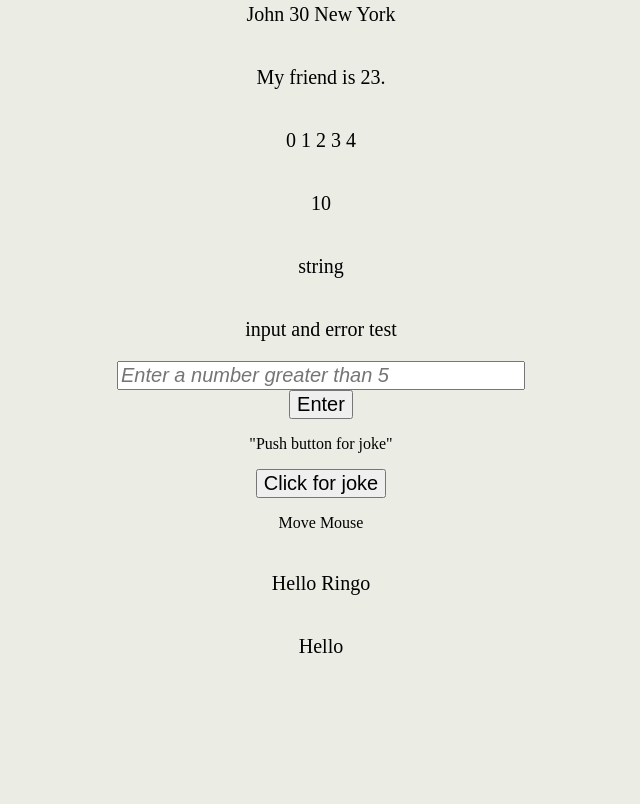
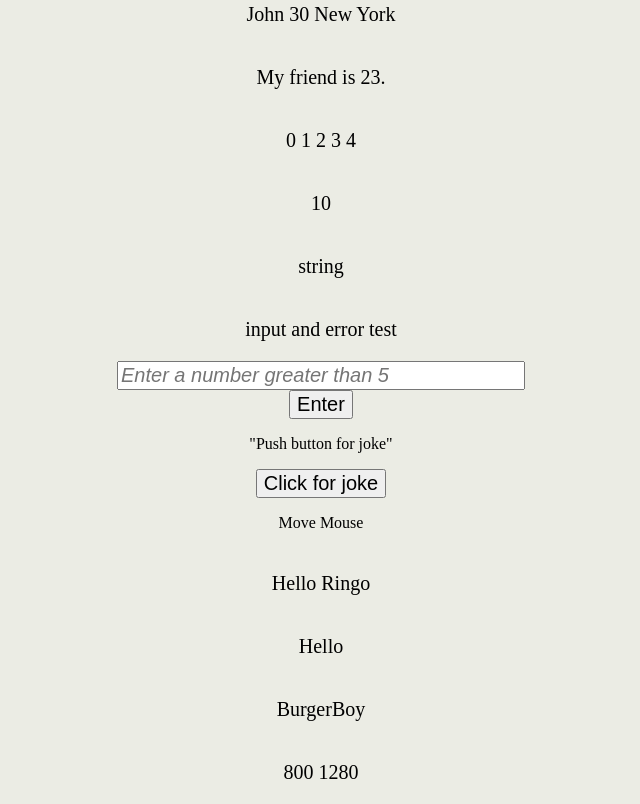
Before and after one commit to KingNC2003/HTML-Practice, a plain HTML site: page index.html in a window 1280 px wide. Shown: the part 851-1655 px from the top of the page, without its empty margins (319-959 px from the left). Before the commit the page ends 1529 px from the top, so only its background shows below. Drawn offline with Linux system fonts and the light colour scheme.

Commit message:
javascript practice continued

```diff
--- a/index.html
+++ b/index.html
@@ -41,7 +41,9 @@
             <p id="js15">Move Mouse</p>
             <p id="js16"></p>
             <p id="js17"></p>
+            <p id="js18"></p>
+            <p id="js19"></p>
         </div>
-         <script src="scripts.js"></script>
+         <script type= "module" src="scripts.js"></script>
     </body>
 </html>
--- /dev/null
+++ b/moduleTest.js
@@ -0,0 +1,5 @@
+function displayName(name){
+    return name;
+}
+
+export {displayName};
--- a/scripts.js
+++ b/scripts.js
@@ -1,4 +1,5 @@
 "use strict";
+import {displayName} from "./moduleTest.js";
 
 const text=`<h2>Javascript Practice Below...Please dont bully me</h2>`;
 document.getElementById("js1").innerHTML=text;
@@ -104,3 +105,10 @@ let promise = new Promise(function(resolve,reject){
 let ptest = promise.then((value)=>{
     document.getElementById("js17").innerHTML=value;
 })
+
+document.getElementById("js18").innerHTML=displayName("BurgerBoy");
+
+let leng = window.innerHeight;
+let widt = window.innerWidth;
+
+document.getElementById("js19").innerHTML=leng+" " +widt;
--- a/styles.css
+++ b/styles.css
@@ -146,3 +146,13 @@ margin-top: 40px;
 text-align: center;
 font-size: 20px;
 }
+#js18{
+margin-top: 40px;
+text-align: center;
+font-size: 20px;
+}
+#js19{
+margin-top: 40px;
+text-align: center;
+font-size: 20px;
+}
```
